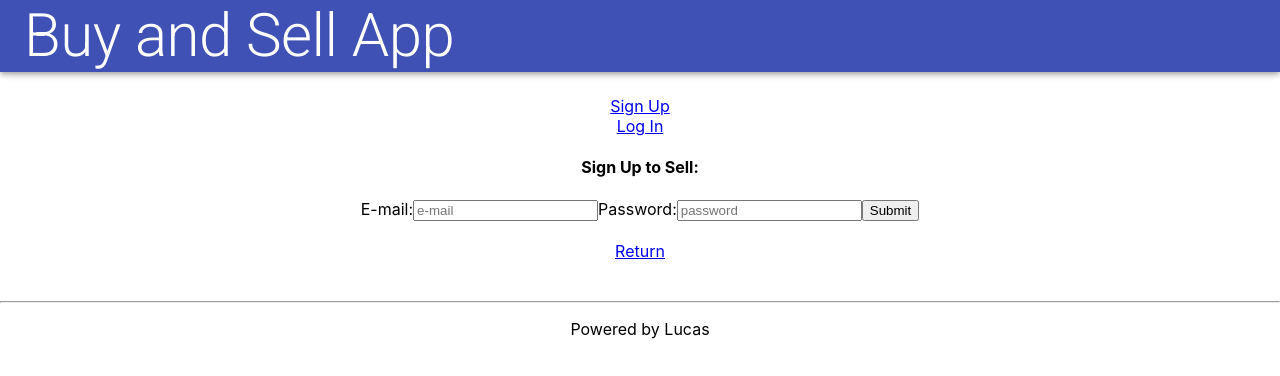
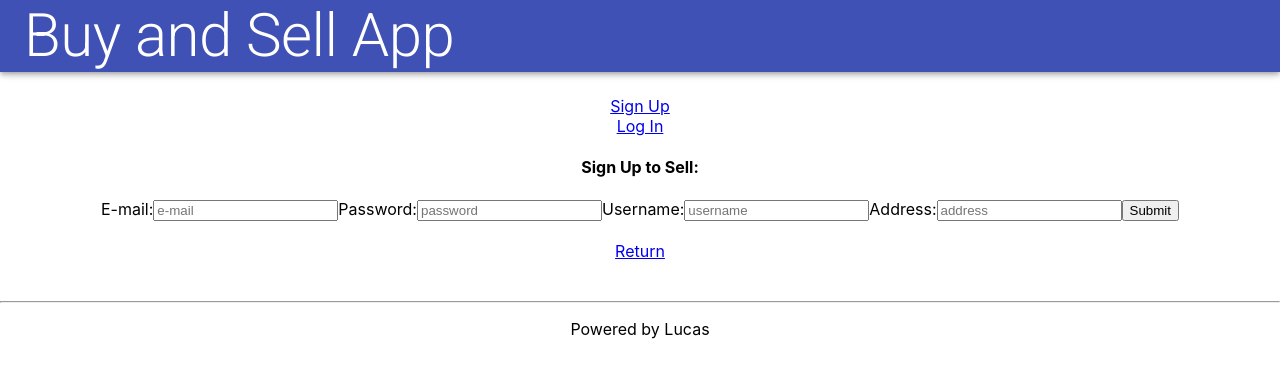
Before and after one commit to LPascholatti/webshop-client, a React (Create React App) app: page /signup in a window 1280 px wide. Shown: the top 376 px of the page. Built offline with nearby package versions, Linux system fonts and the light colour scheme; the HTML template or start-up script is replaced by a standard one.

Commit message:
Implement user address and username when signing up

```diff
--- a/src/actions.js
+++ b/src/actions.js
@@ -5,6 +5,8 @@ export const PRODUCT_FETCHED = 'PRODUCT_FETCHED'
 export const NEW_PRODUCT = 'NEW_PRODUCT'
 export const JWT = 'JWT'
 export const NEW_USER = 'NEW_USER'
+export const LOGGED_USER = 'LOGGED_USER'
+export const LOGGED_ADDRESS = 'LOGGED_ADDRESS'
 
 const baseUrl = 'http://localhost:4000'
 
@@ -36,6 +38,16 @@ function newUser(data) {
     payload: data
   }
 }
+
+const userLogged = username => ({
+  type: LOGGED_USER,
+  payload: username
+})
+
+const addressLogged = address => ({
+  type: LOGGED_ADDRESS,
+  payload: address
+})
 
 export const loadProducts = () => (dispatch, getState) => {
   // when the state already contains products, we don't fetch them again
@@ -78,11 +90,11 @@ export const createProduct = data => (dispatch, getState) => {
     .catch(console.error)
 }
 
-export const signUp = (email, password) => (dispatch) => {
-  console.log("email, password in Signup", email, password)
+export const signUp = (email, password, address, username) => (dispatch) => {
+  console.log("email, password in Signup", email, password, address, username)
   request
     .post(`${baseUrl}/user`)
-    .send({email, password})
+    .send({email, password, address, username})
     .then(response => {
       const action = newUser(response.body)
       console.log("action in signup", action)
@@ -98,7 +110,12 @@ export const login = (email, password) => dispatch => {
     })
     .then(response => {
       const action = jwt(response.body.jwt)
+      const action2 = userLogged(response.body.username)
+      const action3 = addressLogged(response.body.address)
+      console.log('VALUES LOGGED:', response.body)
       dispatch(action)
+      dispatch(action2)
+      dispatch(action3)
     })
     .catch(console.error)
 }
--- a/src/components/SignUp.js
+++ b/src/components/SignUp.js
@@ -31,6 +31,28 @@ export default function SignUp(props) {
           />
         </label>
 
+        <label>
+          Username:
+          <input
+            type="text"
+            name="username"
+            onChange={onChange}
+            value={values.username}
+            placeholder="username"
+          />
+        </label>
+
+        <label>
+          Address:
+          <input
+            type="text"
+            name="address"
+            onChange={onChange}
+            value={values.address}
+            placeholder="address"
+          />
+        </label>
+
         <input type="submit" />
       </form>
       <br/>
--- a/src/components/SignUpContainer.js
+++ b/src/components/SignUpContainer.js
@@ -4,14 +4,16 @@ import { connect } from 'react-redux'
 import { signUp } from '../actions'
 
 class SignUpContainer extends React.Component {
-  state = { email: '', password: '' }
+  state = { email: '', password: '', address: '', username: '' }
 
   onSubmit = (event) => {
     event.preventDefault()
-    this.props.signUp(this.state.email, this.state.password)
+    this.props.signUp(this.state.email, this.state.password, this.state.address, this.state.username)
     this.setState({
       email: '',
-      password: ''
+      password: '',
+      address: '',
+      username: ''
     })
   }
 
--- a/src/reducers/user.js
+++ b/src/reducers/user.js
@@ -1,4 +1,4 @@
-import { JWT, NEW_USER } from '../actions'
+import { JWT, NEW_USER, LOGGED_ADDRESS, LOGGED_USER } from '../actions'
 
 export default function (state = '', action = {}) {
   switch (action.type) {
@@ -8,6 +8,12 @@ export default function (state = '', action = {}) {
     case NEW_USER: {
       return action.payload
     }
+    case LOGGED_USER: {
+      return state
+    }
+    case LOGGED_ADDRESS: {
+      return state
+    }
     default:
     return state
   }
```
